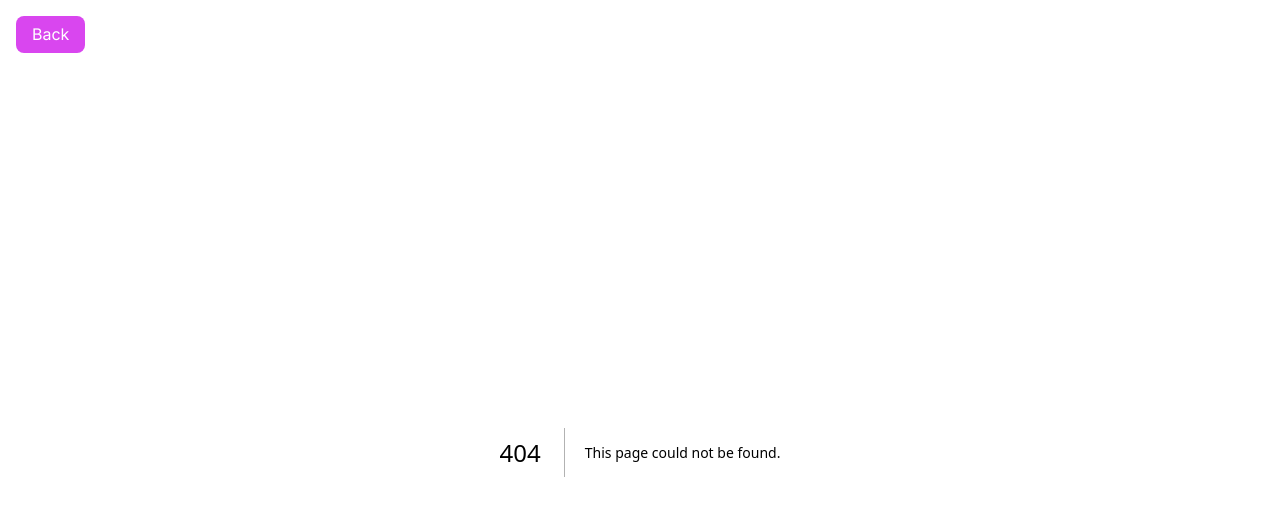
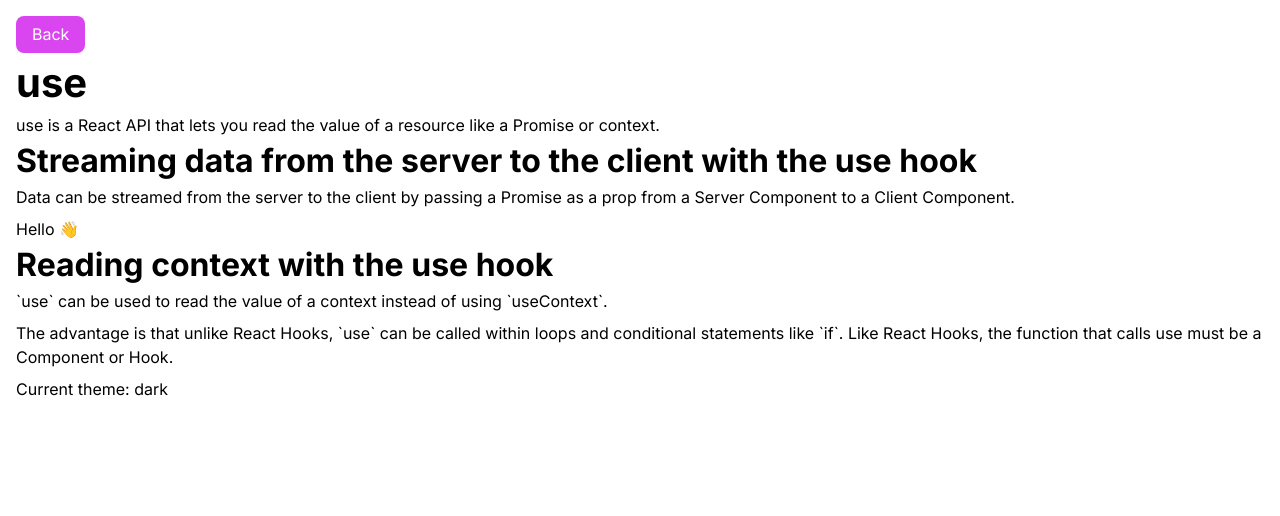
Before and after one commit to emanuelefavero/react-19, a Next.js app: page /use in a window 1280 px wide. Before the commit this address had no page. Shown: the top 516 px of the page. Built offline with nearby package versions, Linux system fonts and the light colour scheme.

Commit message:
add use/

```diff
--- /dev/null
+++ b/app/context/ThemeContext.js
@@ -0,0 +1,19 @@
+import { createContext, useState } from 'react'
+
+const ThemeContext = createContext('dark')
+
+export function ThemeProvider({ children }) {
+  const [theme, setTheme] = useState('dark')
+
+  const toggleTheme = () => {
+    setTheme((prevTheme) => (prevTheme === 'dark' ? 'light' : 'dark'))
+  }
+
+  return (
+    <ThemeContext.Provider value={{ theme, toggleTheme }}>
+      {children}
+    </ThemeContext.Provider>
+  )
+}
+
+export default ThemeContext
--- a/app/page.js
+++ b/app/page.js
@@ -26,6 +26,9 @@ export default function Home() {
             <Link href='/use-optimistic'>useOptimistic</Link>
           </li>
           <li>
+            <Link href='/use'>use</Link>
+          </li>
+          <li>
             <Link href='/custom-hooks'>Custom Hooks</Link>
           </li>
         </ul>
--- /dev/null
+++ b/app/use/ContextExample.js
@@ -0,0 +1,29 @@
+'use client'
+
+import { use } from 'react'
+import ThemeContext, { ThemeProvider } from '@/app/context/ThemeContext'
+
+export default function ContextExample() {
+  const theme = use(ThemeContext)
+
+  return (
+    <>
+      <h2>Reading context with the use hook</h2>
+
+      <p className='mb-2'>
+        `use` can be used to read the value of a context instead of using
+        `useContext`.
+      </p>
+
+      <p className='mb-2'>
+        The advantage is that unlike React Hooks, `use` can be called within
+        loops and conditional statements like `if`. Like React Hooks, the
+        function that calls use must be a Component or Hook.
+      </p>
+
+      <ThemeProvider>
+        <p>Current theme: {theme}</p>
+      </ThemeProvider>
+    </>
+  )
+}
--- /dev/null
+++ b/app/use/Message.js
@@ -0,0 +1,9 @@
+'use client'
+
+import { use } from 'react'
+
+export default function Message({ messagePromise }) {
+  const messageContent = use(messagePromise)
+
+  return <p>{messageContent.message}</p>
+}
--- /dev/null
+++ b/app/use/PromiseExample.js
@@ -0,0 +1,29 @@
+import { Suspense } from 'react'
+import Message from './Message'
+
+function fetchMessage() {
+  return new Promise((resolve) => {
+    setTimeout(() => {
+      resolve({ message: 'Hello 👋' })
+    }, 1000)
+  })
+}
+
+export default function PromiseExample() {
+  const messagePromise = fetchMessage()
+
+  return (
+    <>
+      <h2>Streaming data from the server to the client with the use hook</h2>
+
+      <p className='mb-2'>
+        Data can be streamed from the server to the client by passing a Promise
+        as a prop from a Server Component to a Client Component.
+      </p>
+
+      <Suspense fallback={<p>Waiting for message...</p>}>
+        <Message messagePromise={messagePromise} />
+      </Suspense>
+    </>
+  )
+}
--- /dev/null
+++ b/app/use/page.js
@@ -0,0 +1,18 @@
+import PromiseExample from './PromiseExample'
+import ContextExample from './ContextExample'
+
+export default function Page() {
+  return (
+    <>
+      <h1>use</h1>
+
+      <p>
+        use is a React API that lets you read the value of a resource like a
+        Promise or context.
+      </p>
+
+      <PromiseExample />
+      <ContextExample />
+    </>
+  )
+}
```
